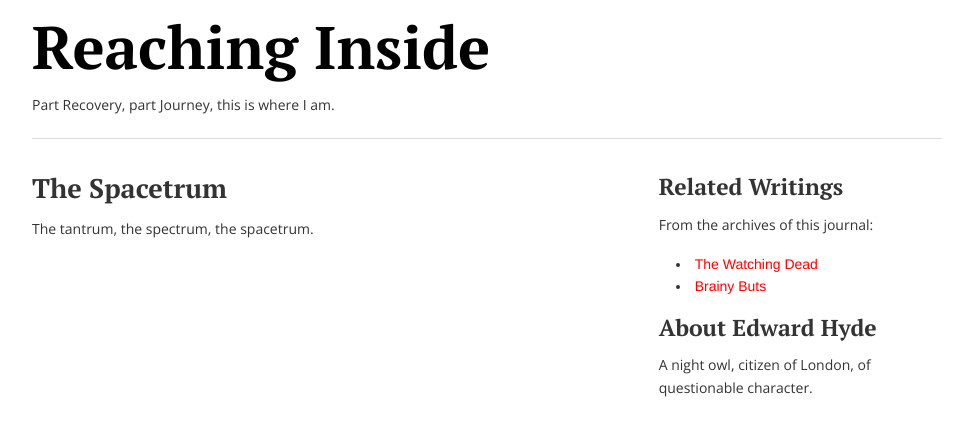
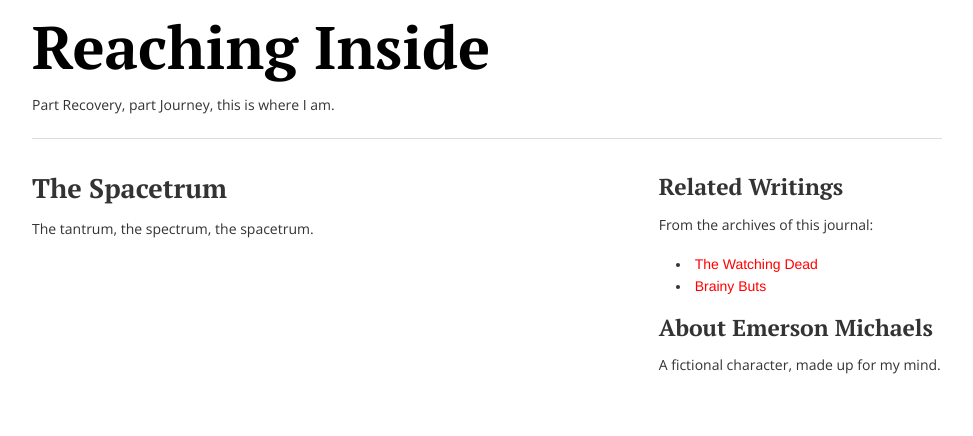
Before and after one commit to reachinginside/reachinginside.github.io, a Jekyll site: the page built from _posts/2015-03-31-The-Spectrum.markdown, in a window 1280 px wide. Shown: the top 436 px of the page, without its empty margins (153-1126 px from the left). Built offline with Jekyll 4.4.1, drawn with Linux system fonts in a browser that asks for light colours; Markdown is read by kramdown in place of the engine named in the settings.

Commit message:
Tweaks to fix Related Writings

```diff
--- a/_layouts/post.html
+++ b/_layouts/post.html
@@ -30,8 +30,8 @@
       {% endfor %}
       </ul>
 
-      <h4>About Edward Hyde</h4>
-      <p>A night owl, citizen of London, of questionable character.</p>
+      <h4>About Emerson Michaels</h4>
+      <p>A fictional character, made up for my mind.</p>
 
     </div>
   </div>
--- a/index.html
+++ b/index.html
@@ -18,7 +18,7 @@
 	<h4>Recent Writings</h4>
 	<p> From the archives of this journal:</p>
 	<ul class"disc">
-	{% for post in site.posts offset: 3 limit: 10%}
+	{% for post in site.posts offset: 3 limit: 10 %}
 		<li><a href="{{ post.url }}">{{ post.title }}</a></li>
 	{% endfor %}
 	</ul>
```
